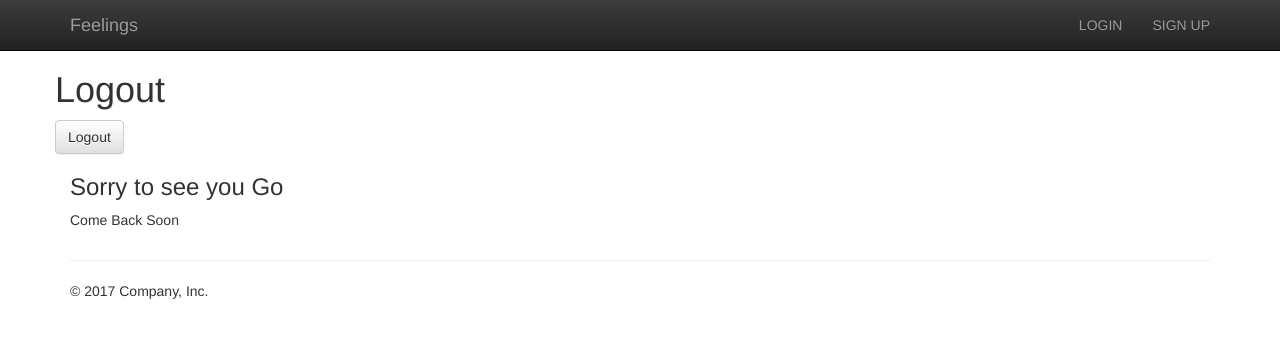
After one commit to gitraj666/Feelings, a Django app: template users/templates/users/logout.html in a window 1280 px wide. The commit adds this page. Shown: the top 338 px of the page. Run offline with Django 3.2, Linux system fonts and the light colour scheme; the template is opened without the code that fills it: values that come from a table or form of the project are taken from there, others are empty; parts of the project's set-up code (start-up, migrations or seed data) failed here and were passed over; some libraries are stand-ins or nearby versions.

Commit message:
LOGOUT included

```diff
--- a/templates/layout.html
+++ b/templates/layout.html
@@ -41,7 +41,7 @@
               <li><a href="{% url 'users:login' %}">LOGIN</a></li>
               <li><a href="#">SIGN UP</a></li>
             {% else %}
-                   <li> <a href="#"> RECORD </a></li>
+                   <li> <a href="{% url 'users:logout' %}"> LOGOUT </a></li>
             {% endif %}
             </ul>
         </div><!--/.navbar-collapse -->
--- /dev/null
+++ b/users/forms.py
@@ -0,0 +1,6 @@
+__author__ = 'PRITHVIRAJ'
+
+from django import forms
+
+class LogOutForm(forms.Form):
+    pass
--- /dev/null
+++ b/users/templates/users/logout.html
@@ -0,0 +1,22 @@
+{% extends "layout.html" %}
+
+{%  block title %} Logout | {{ block.super }} {% endblock %}
+
+{% block content %}
+<div class="container">
+    <div class="row">
+        <div clas="col-md-6">
+            <h1>Logout</h1>
+            <form method="POST">
+                {{ form.as_p }}
+                {% csrf_token %}
+                <input type="submit" value="Logout" class="btn btn-default">
+            </form>
+        </div>
+        <div class="col-md-6">
+            <h3>Sorry to see you Go</h3>
+            <p>Come Back Soon</p>
+        </div>
+    </div>
+</div>
+{% endblock %}
--- a/users/urls.py
+++ b/users/urls.py
@@ -4,6 +4,7 @@ from django.conf.urls import url,include
 from . import views
 
 urlpatterns = [
+    url(r'^logout/$',views.LogOutView.as_view(),name="logout"),
     url(r'^',include('django.contrib.auth.urls')),
     url(r'^dashboard/$',views.dashboard,name="dashboard"),
 ]
```
Also changed, not shown: users/views.py (+15 -0 lines), db.sqlite3.
